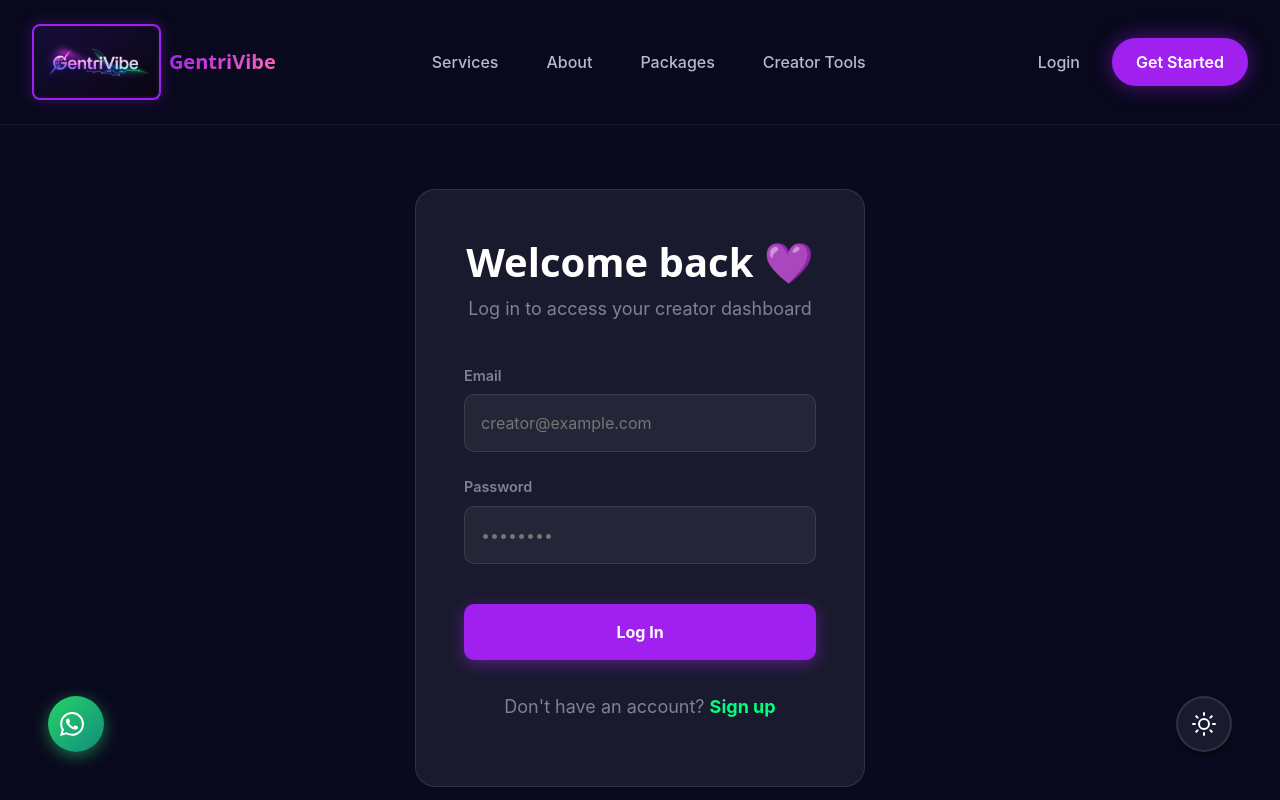
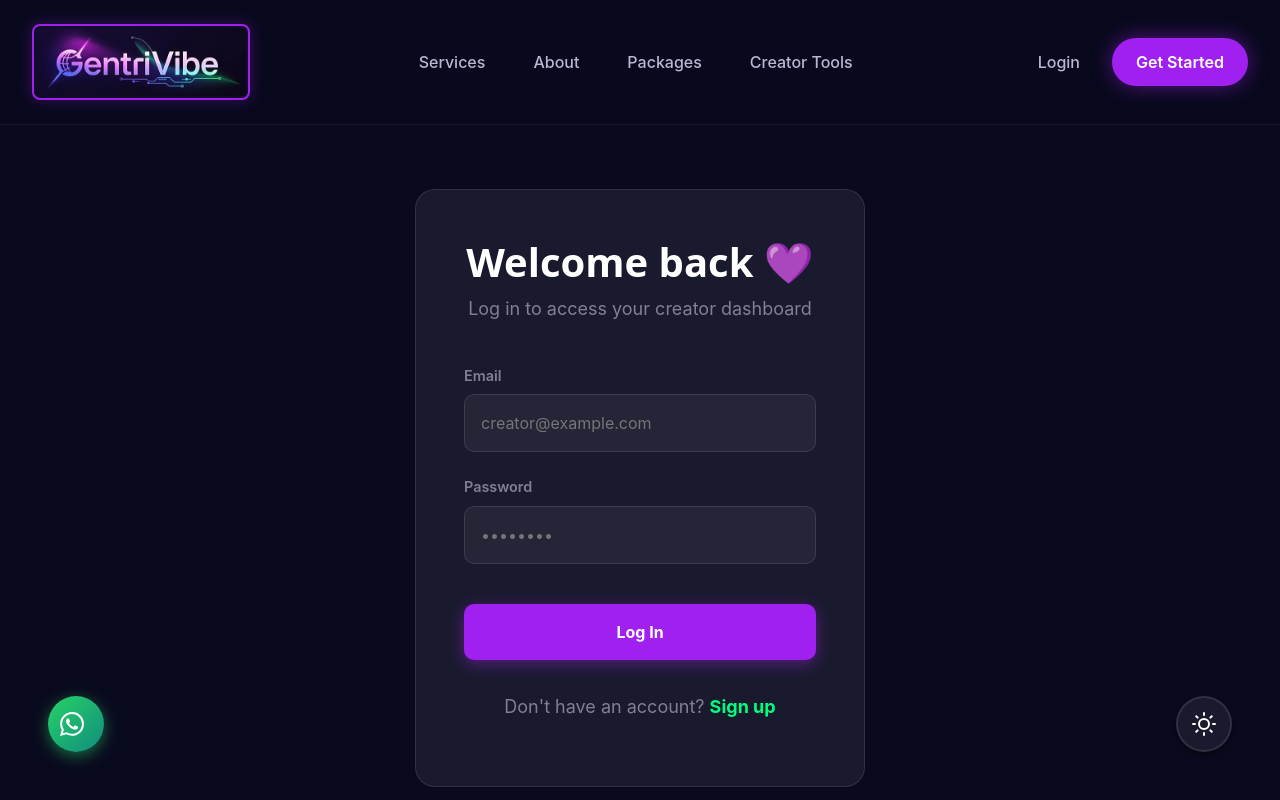
Before and after one commit to Folami/gentri-vibe, a React (Vite) app: page /gentri-vibe/login in a window 1280 px wide. Shown: the top 800 px of the page. Built offline with nearby package versions, Linux system fonts and the light colour scheme.

Commit message:
Navbar Logo width edit

```diff
--- a/src/components/Navbar.jsx
+++ b/src/components/Navbar.jsx
@@ -28,7 +28,7 @@ const Navbar = () => {
         {/* Logo */}
         <Link to="/" className="navbar__logo" aria-label="GentriVibe Home">
           <img src={logo} alt="GentriVibe Logo" className="navbar__logo-img" />
-          <span className="navbar__logo-text">GentriVibe</span>
+          {/* <span className="navbar__logo-text">GentriVibe</span> */}
         </Link>
 
         {/* Hamburger Menu (Mobile) */}
```
Also changed, not shown: src/assets/gentri-vibe-logo-1.jpg.
